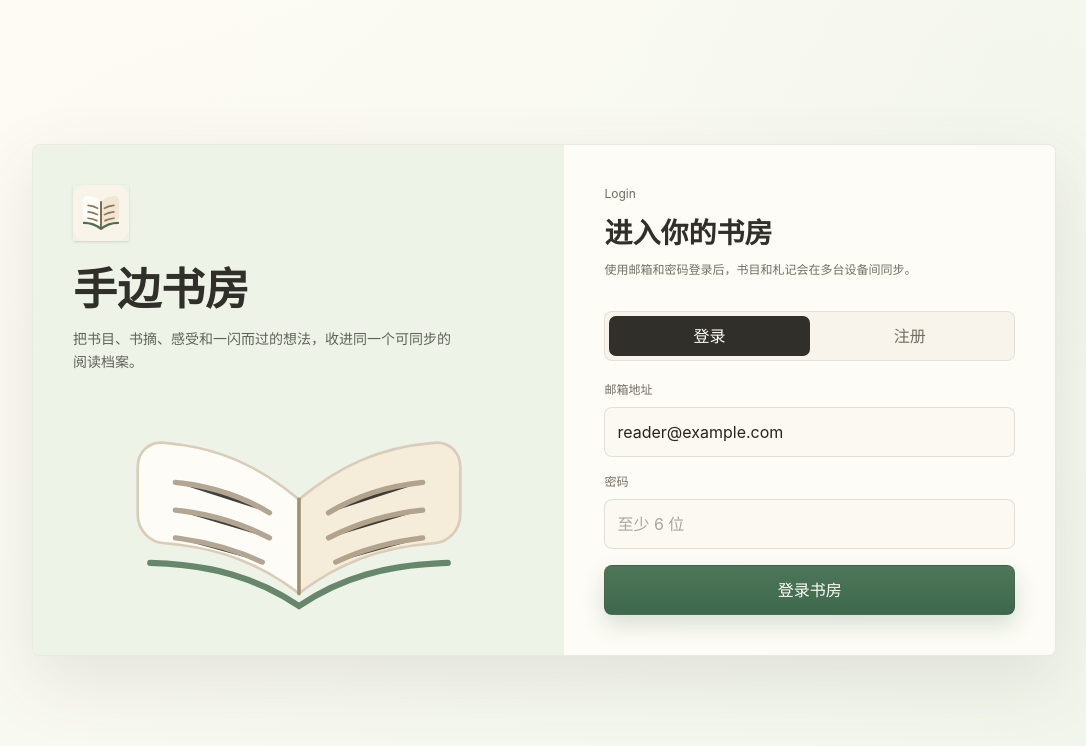
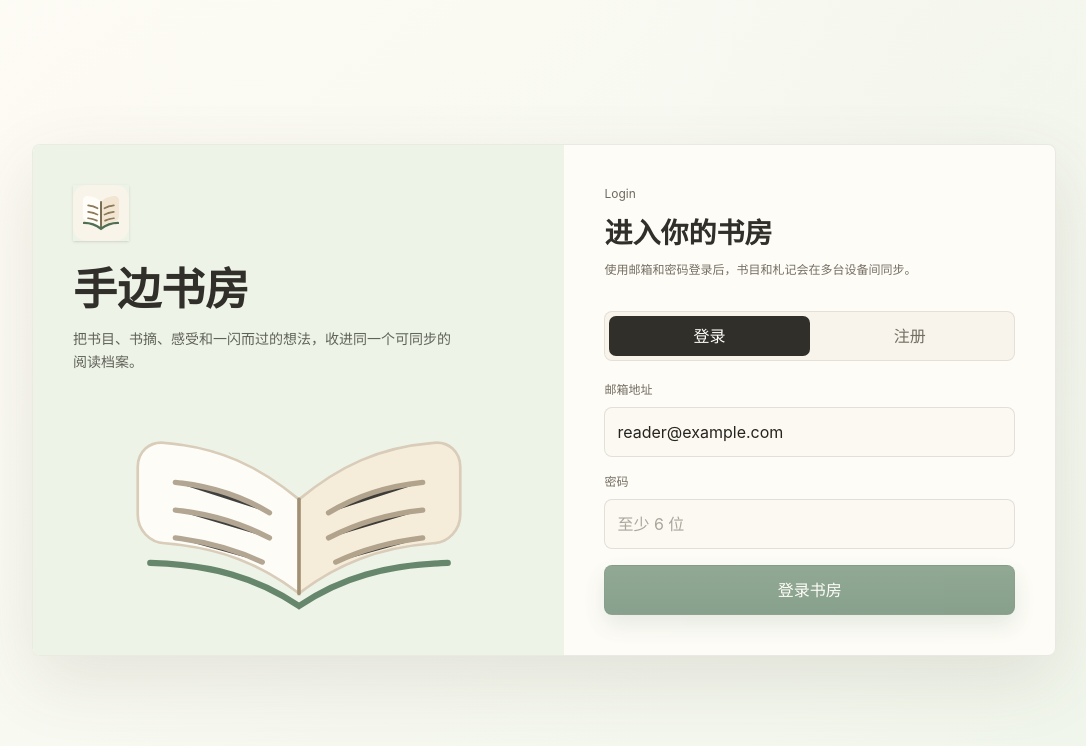
Before and after one commit to HuanruiYang/study-nook, a React (Vite) app: page /#/login in a window 1280 px wide. Shown: the top 746 px of the page, without its empty margins (96-1182 px from the left). Built offline with nearby package versions, Linux system fonts and the light colour scheme; no server answers.

Commit message:
Avoid native disabled login button state

```diff
--- a/public/sw.js
+++ b/public/sw.js
@@ -1,4 +1,4 @@
-const CACHE_NAME = 'study-nook-shell-v5'
+const CACHE_NAME = 'study-nook-shell-v6'
 const SHELL_URLS = ['./', './index.html', './manifest.webmanifest', './favicon.svg', './app-icon.svg']
 
 self.addEventListener('install', event => {
--- a/src/index.css
+++ b/src/index.css
@@ -147,8 +147,16 @@ button:disabled {
   overflow: hidden;
 }
 
-.login-submit-button:disabled {
+.login-submit-button[aria-disabled="true"] {
   background: linear-gradient(180deg, #4E7658, #3E684D);
+  color: #FFFDF8;
+  opacity: 0.62;
+  pointer-events: none;
+}
+
+.login-submit-button[aria-busy="true"] {
+  opacity: 1;
+  cursor: wait;
 }
 
 .dark-button {
--- a/src/pages/Login.tsx
+++ b/src/pages/Login.tsx
@@ -33,10 +33,11 @@ export default function Login() {
   const [loading, setLoading] = useState(false)
   const [error, setError] = useState('')
   const [notice, setNotice] = useState('')
+  const canSubmit = email.trim().length > 0 && password.length >= 6
 
   async function handleSubmit(e: React.FormEvent) {
     e.preventDefault()
-    if (!email.trim() || password.length < 6) return
+    if (loading || !canSubmit) return
     setLoading(true)
     setError('')
     setNotice('')
@@ -158,8 +159,9 @@ export default function Login() {
 
             <button
               type="submit"
-              disabled={loading || !email.trim() || password.length < 6}
-              className="ink-button login-submit-button w-full rounded-[8px] py-3 text-[14px] font-medium transition-colors disabled:opacity-100"
+              aria-disabled={loading || !canSubmit}
+              aria-busy={loading}
+              className="ink-button login-submit-button w-full rounded-[8px] py-3 text-[14px] font-medium transition-colors"
             >
               <span className="inline-flex min-h-5 items-center justify-center">
                 {loading ? '处理中...' : mode === 'signIn' ? '登录书房' : '创建账号'}
```
